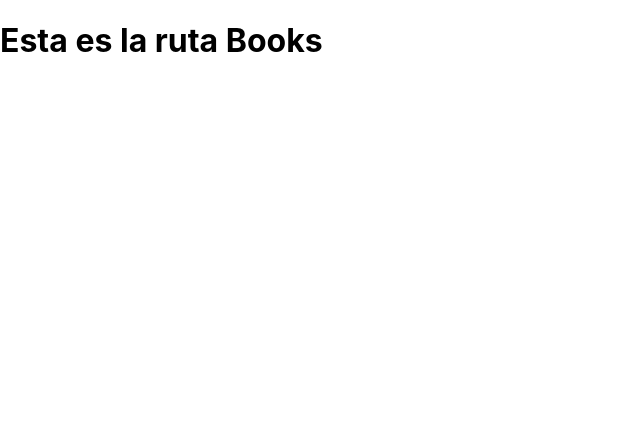
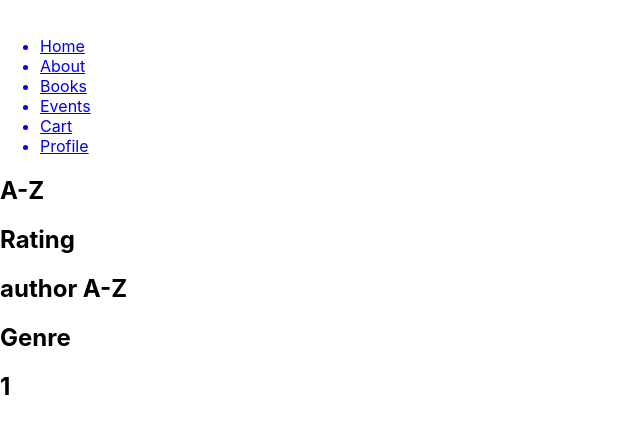
Before and after one commit to Nickolan/Books4All-Front, a React (Create React App) app: page /books in a window 1280 px wide. Shown: the top 434 px of the page, without its empty margins (0-640 px from the left). Built offline with nearby package versions, Linux system fonts and the light colour scheme.

Commit message:
'Paginado Books Component'

```diff
--- a/src/components/Books/Books.jsx
+++ b/src/components/Books/Books.jsx
@@ -1,9 +1,48 @@
-import React from "react";
+import React, { useState, useEffect } from "react";
+import { useDispatch, useSelector } from "react-redux";
+import Navbar from '../NavBar/Navbar'
+
 
 export default function Books(){
-    return(
+    const dispatch = useDispatch();
+    const {books, allBooks} = useSelector(state => state)
+
+
+    let booksArray = books;
+    const [currentPage, setCurrentPage ] = useState(1)
+    const booksForPage = 9;
+    const lastBook = currentPage * booksForPage;
+    const firstBook = lastBook - booksForPage;
+    const currentBooks = books.slice(firstBook, lastBook);
+    const pageNumber = [];
+
+    for (let i = 1; i <= Math.ceil(books.length / booksForPage) ; i++) {
+        pageNumber.push(i)
+
+    }
+
+    const paginado = (page) => {
+        setCurrentPage(page)
+    }
+
+    return (
         <div>
-            <h1>Esta es la ruta Books</h1>
+            <Navbar/>
+
+            <div>
+                <h2>A-Z</h2>
+                <h2>Rating</h2>
+                <h2>author A-Z</h2>
+                <h2>Genre</h2>
+            </div>
+            <div>
+                {currentBooks}
+            </div>
+
+            <div><h2>{currentPage}</h2></div>
+            <nav>
+                {pageNumber.map((number, key) => <div onClick={() => paginado(number)} key={key}>{number}</div>)}
+            </nav>
         </div>
     )
 }
```
